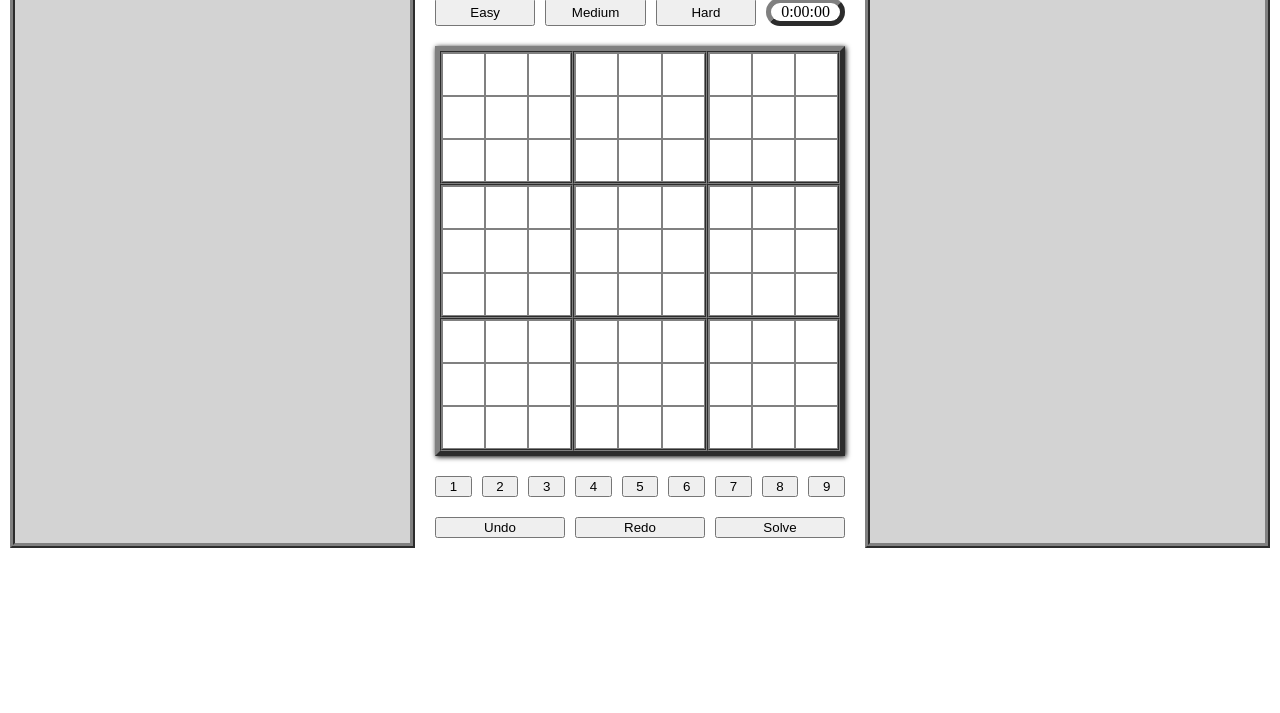
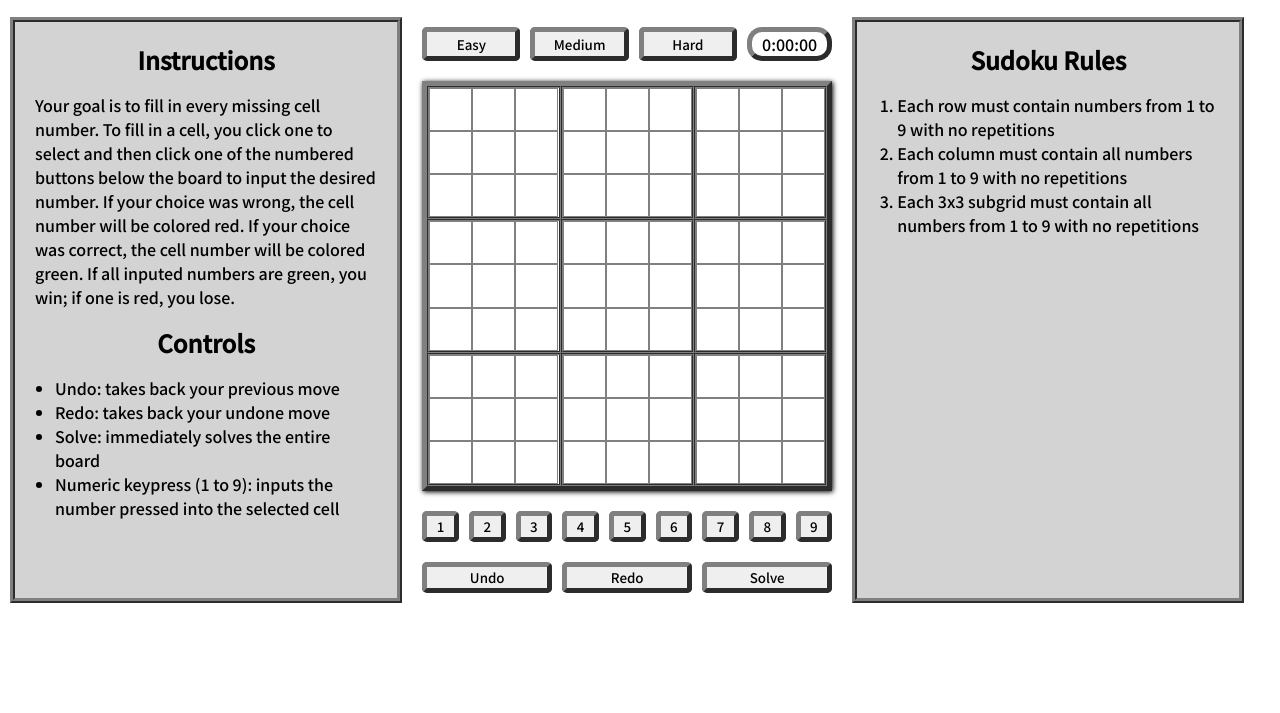
Before and after one commit to leinadest/sudoku, a plain HTML site: page index.html in a window 1280 px wide. Shown: the part 89-802 px from the top of the page. Drawn offline with Linux system fonts and the light colour scheme.

Commit message:
Add user-helpful information, overall page stylization, and fixes
 - Add sections that detail game instructions, rules, and controls

 - Implement a more suitable font for the entire page

 - Add style rules to buttons and cell numbers for a better look

 - Fix undo and redo so they won't retain data from previous rounds

 - Store cell value in data attribute for better code readability

```diff
--- a/index.html
+++ b/index.html
@@ -11,7 +11,21 @@
     <h1>Sudoku</h1>
     <div class="container">
         <aside>
-
+            <h2>Instructions</h2>
+            <p>
+                Your goal is to fill in every missing cell number. To fill in a cell, you click one to select
+                and then click one of the numbered buttons below the board to input the desired number. If
+                your choice was wrong, the cell number will be colored red. If your choice was correct, the
+                cell number will be colored green. If all inputed numbers are green, you win; if one is red,
+                you lose.
+            </p>
+            <h2>Controls</h2>
+            <ul>
+                <li>Undo: takes back your previous move</li>
+                <li>Redo: takes back your undone move</li>
+                <li>Solve: immediately solves the entire board</li>
+                <li>Numeric keypress (1 to 9): inputs the number pressed into the selected cell</li>
+            </ul>
         </aside>
         <main>
             <div class="container">
@@ -49,7 +63,12 @@
             </div>
         </main>
         <aside>
-
+            <h2>Sudoku Rules</h2>
+            <ol>
+                <li>Each row must contain numbers from 1 to 9 with no repetitions</li>
+                <li>Each column must contain all numbers from 1 to 9 with no repetitions</li>
+                <li>Each 3x3 subgrid must contain all numbers from 1 to 9 with no repetitions</li>
+            </ol>
         </aside>
     </div>
 </body>
--- a/script.js
+++ b/script.js
@@ -125,7 +125,6 @@ function generateArrayBoard(difficulty) {
 
 function generateBoard(difficulty) {
     const board = document.querySelector('.board');
-    createCleanBoard();
     generateArrayBoard(difficulty);
     for (let row = 0; row < 9; row++) {
         for (let col = 0; col < 9; col++) {
@@ -156,7 +155,7 @@ function generateBoard(difficulty) {
                     cellDOM = board.children[8].children[cellDOMIndex];
                 }
             }
-            cellDOM.classList.add(cells[row][col]);
+            cellDOM.setAttribute('data-cell-value', cells[row][col].toString());
             if (
                 difficulty == 'easy' && Math.random() > 0.5 ||
                 difficulty == 'medium' && Math.random() > 0.6 ||
@@ -212,11 +211,11 @@ function checkBoardIsComplete() {
 }
 
 function inputUserMove(move, cell) {
-    if (cell.textContent != '') {
+    if (cell.textContent != '' || cells[0][0] == 0) {
         return;
     }
     cell.textContent = move;
-    if (cell.textContent == cell.classList.item(1)) {
+    if (cell.textContent == cell.getAttribute('data-cell-value')) {
         cell.style.color = 'green';
     } else {
         cell.style.color = 'red';
@@ -241,10 +240,13 @@ function updateTimer() {
 }
 
 function startRound(difficulty) {
+    createCleanBoard();
     generateBoard(difficulty);
     document.querySelector('.timer').textContent = '0:00:00';
     clearInterval(timerInterval);
     timerInterval = setInterval(updateTimer, 1000);
+    userActionHistory.history = [{cell: undefined, move: undefined}];
+    userActionHistory.present = 0;
 }
 
 createCleanBoard();
@@ -286,7 +288,11 @@ document.querySelector('.solve').addEventListener('click', e => {
     for (let subgridIndex = 0; subgridIndex < 9; subgridIndex++) {
         for (let cellIndex = 0; cellIndex < 9; cellIndex++) {
             const cell = document.querySelector('.board').children[subgridIndex].children[cellIndex];
-            cell.textContent = cell.classList.item(1);
+            cell.attribute
+            if (cell.textContent == cell.getAttribute('data-cell-value')) {
+                continue;
+            }
+            cell.textContent = cell.getAttribute('data-cell-value');
             cell.style.color = 'green';
             updateHistory(cell);
         }
--- a/style.css
+++ b/style.css
@@ -1,13 +1,19 @@
+@import url('https://fonts.googleapis.com/css2?family=Noto+Sans+JP:wght@500&display=swap');
+
+* {
+    font-family: 'Noto Sans JP', sans-serif;
+}
+
 body {
-    width: 100vw;
-    height: 100vh;
+    width: 98vw;
+    height: 99vh;
     margin: 0px;
 }
 
 h1 {
     text-align: center;
     padding: 10px;
-    margin: 0px auto;
+    margin: 10px 10px;
     background-color: lightgray;
     border: 5px gray groove;
 }
@@ -27,12 +33,25 @@ aside {
     min-height: 200px;
     background-color: lightgray;
     border: 5px gray ridge;
+    padding: 20px;
     margin: 0px 0px;
     flex: 1;
 }
 
+h2 {
+    text-align: center;
+    margin: 0px;
+}
+
+ol, ul {
+    padding-left: 20px;
+}
+
 button {
     flex: 1;
+    border: 5px gray outset;
+    border-radius: 5px;
+    cursor: pointer;
 }
 
 .timer {
@@ -65,6 +84,7 @@ main {
 }
 
 .cell {
+    font-size: 25px;
     justify-content: center;
     align-items: center;
     border: 1px gray solid;
```
